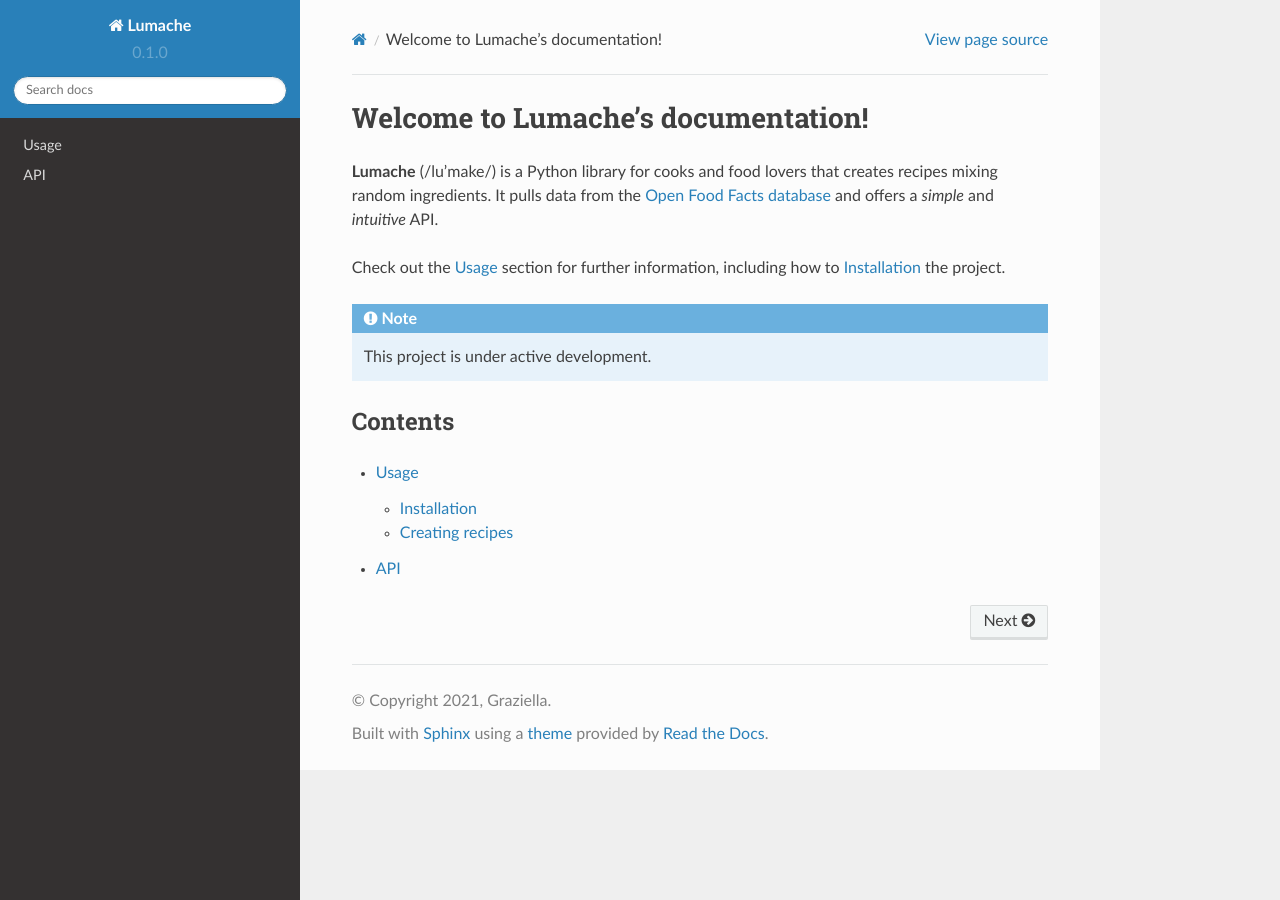
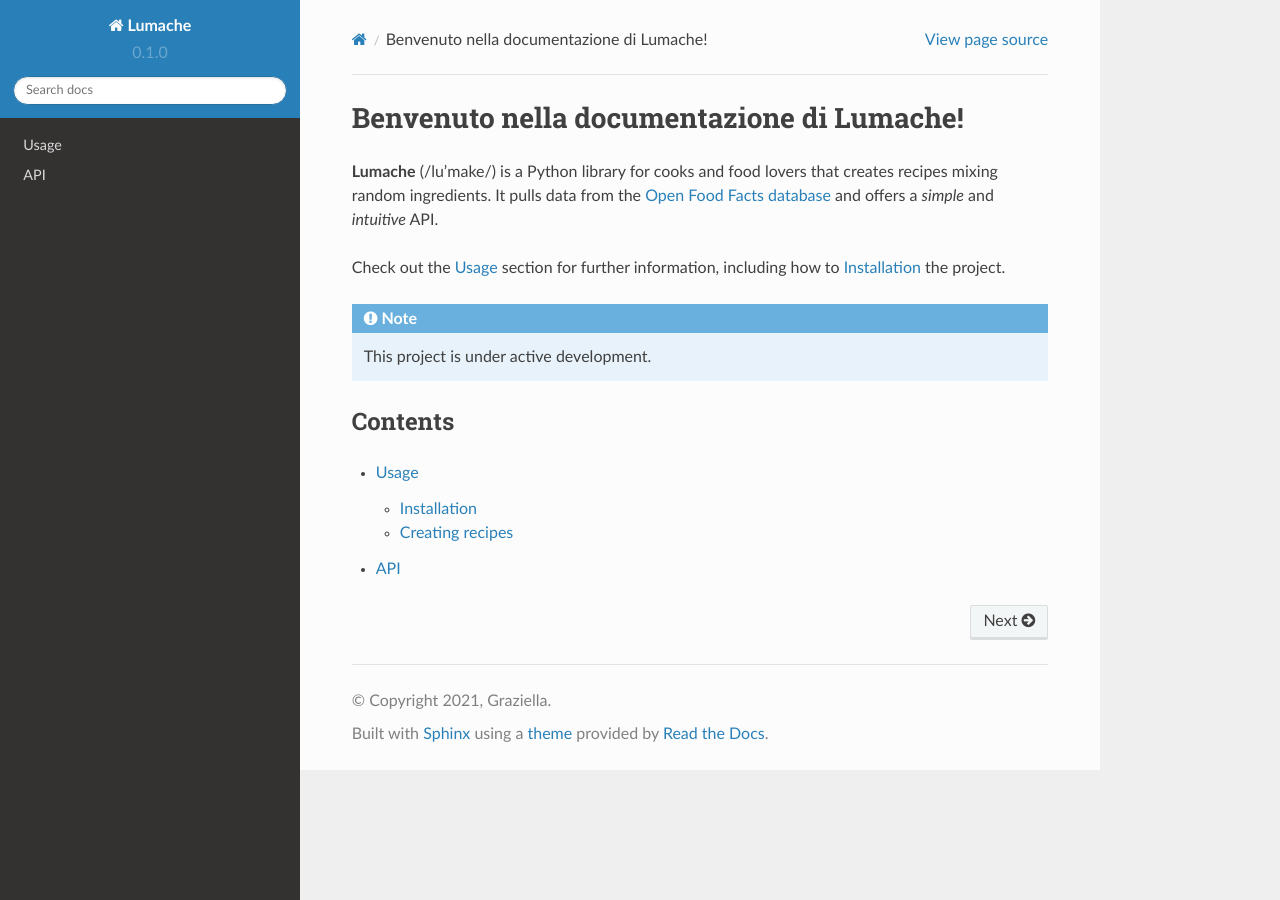
Before and after one commit to SilviaSantunione/ReadTheDocs_Prova, a Sphinx documentation site: the page built from docs/source/index.rst, in a window 1280 px wide. Built offline with Sphinx 7.4.7 and the Read the Docs theme 2.0.0, drawn with Linux system fonts in a browser that asks for light colours.

Commit message:
test modifica

```diff
--- a/docs/source/index.rst
+++ b/docs/source/index.rst
@@ -1,4 +1,4 @@
-Welcome to Lumache's documentation!
+Benvenuto nella documentazione di Lumache!
 ===================================
 
 **Lumache** (/lu'make/) is a Python library for cooks and food lovers
```
